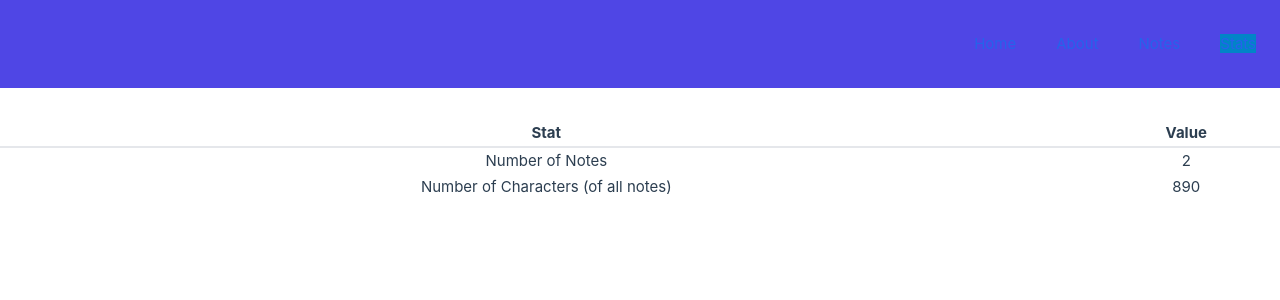
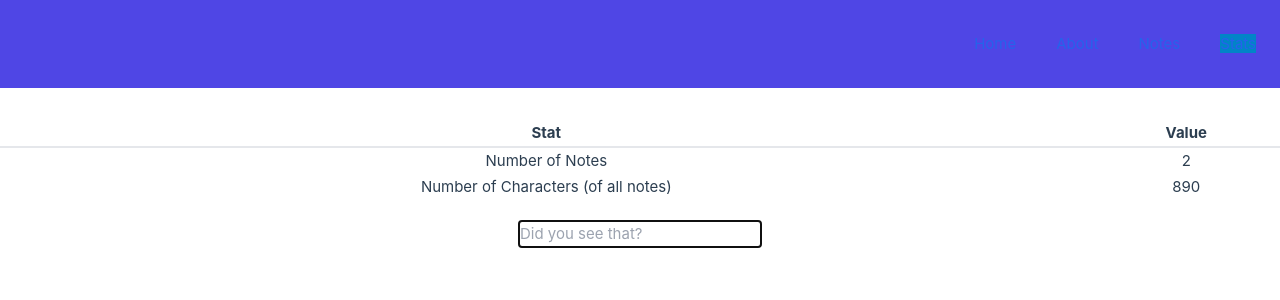
Before and after one commit to Roman-wdesign/vue-pinia-tilwind, a Vue app: page /stats in a window 1280 px wide. Shown: the top 300 px of the page. Built offline with nearby package versions, Linux system fonts and the light colour scheme.

Commit message:
Add v-avtofocus as global directive

```diff
--- a/src/components/Notes/AddEditNote.vue
+++ b/src/components/Notes/AddEditNote.vue
@@ -3,6 +3,7 @@
 
  */
 import { ref } from "vue";
+import { vAutofocus } from "@/directives/vAutofocus";
 /*
 props
  */
@@ -30,12 +31,6 @@ defineExpose({ focusTextarea });
 
 console.log(emit);
 console.log(props);
-
-const vAutofocus = {
-  mounted: (el: any) => {
-    el.focus();
-  },
-};
 </script>
 
 <template>
--- /dev/null
+++ b/src/directives/vAutofocus.js
@@ -0,0 +1,5 @@
+export const vAutofocus = {
+  mounted: (el) => {
+    el.focus();
+  },
+};
--- a/src/views/ViewStats.vue
+++ b/src/views/ViewStats.vue
@@ -1,5 +1,6 @@
 <script setup lang="ts">
 import { useStoreNotes } from "@/stores/storeNotes";
+import { vAutofocus } from "@/directives/vAutofocus";
 const storeNotes = useStoreNotes();
 </script>
 <template>
@@ -22,6 +23,14 @@ const storeNotes = useStoreNotes();
         </tr>
       </tbody>
     </table>
+    <div class="mt-5">
+      <input
+        v-autofocus
+        class="border-2 border-amber-300"
+        type="text"
+        placeholder="Did you see that?"
+      />
+    </div>
   </div>
 </template>
 
```
